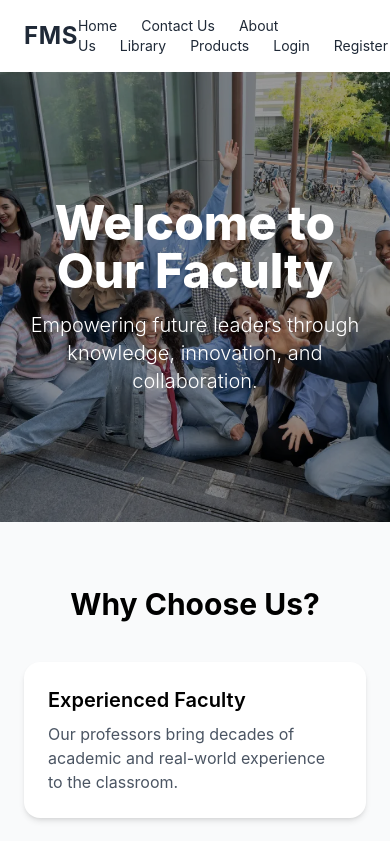
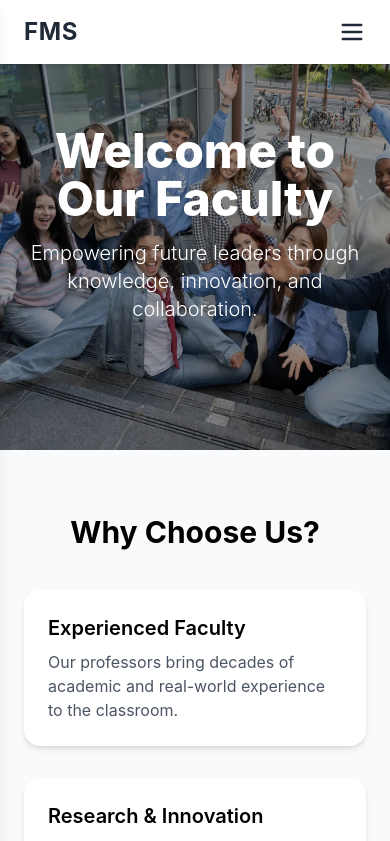
Before and after one commit to violapllana/FMS, a React (Create React App) app in the folder frontend/: page / in a window 390 px wide. Shown: the top 841 px of the page. Built offline with nearby package versions, Linux system fonts and the light colour scheme.

Commit message:
Add responsive mobile menu to header

```diff
--- a/frontend/src/components/Header.jsx
+++ b/frontend/src/components/Header.jsx
@@ -1,12 +1,44 @@
-import React from 'react';
+// import React from 'react';
+// import { Link } from 'react-router-dom';
+
+// function Header() {
+//   return (
+//     <header className="bg-white-100 text-gray-800 shadow-md">
+//       <div className="container mx-auto px-6 py-4 flex items-center justify-between">
+//         <h1 className="text-2xl font-bold tracking-wide">FMS</h1>
+//         <nav className="space-x-6 text-sm md:text-base">
+//           <Link to="/" className="hover:text-blue-500">Home</Link>
+//           <Link to="/contactform" className="hover:text-blue-500">Contact Us</Link>
+//           <Link to="/aboutus" className="hover:text-blue-500">About Us</Link>
+//           <Link to="/Library" className="hover:text-blue-500">Library</Link>
+//           <Link to="/bookslist" className="hover:text-blue-500">Products</Link>
+//           <Link to="/login" className="hover:text-blue-500">Login</Link>
+//           <Link to="/register" className="hover:text-blue-500">Register</Link>
+//         </nav>
+//       </div>
+//     </header>
+//   );
+// }
+
+// export default Header;
+import React, { useState } from 'react';
 import { Link } from 'react-router-dom';
+import { Menu, X } from 'lucide-react';
 
 function Header() {
+  const [isMobileMenuOpen, setIsMobileMenuOpen] = useState(false);
+
+  const toggleMobileMenu = () => {
+    setIsMobileMenuOpen(!isMobileMenuOpen);
+  };
+
   return (
-    <header className="bg-white-100 text-gray-800 shadow-md">
+    <header className="bg-white text-gray-800 shadow-md fixed w-full top-0 left-0 z-50">
       <div className="container mx-auto px-6 py-4 flex items-center justify-between">
         <h1 className="text-2xl font-bold tracking-wide">FMS</h1>
-        <nav className="space-x-6 text-sm md:text-base">
+
+        {/* Desktop menu */}
+        <nav className="hidden md:flex space-x-6 text-sm md:text-base">
           <Link to="/" className="hover:text-blue-500">Home</Link>
           <Link to="/contactform" className="hover:text-blue-500">Contact Us</Link>
           <Link to="/aboutus" className="hover:text-blue-500">About Us</Link>
@@ -15,7 +47,56 @@ function Header() {
           <Link to="/login" className="hover:text-blue-500">Login</Link>
           <Link to="/register" className="hover:text-blue-500">Register</Link>
         </nav>
+
+        {/* Mobile menu icon */}
+        <button
+          className="md:hidden focus:outline-none"
+          onClick={toggleMobileMenu}
+          aria-label="Toggle menu"
+        >
+          {isMobileMenuOpen ? <X size={28} /> : <Menu size={28} />}
+        </button>
       </div>
+
+      {/* Mobile sidebar menu */}
+      <div
+        className={`fixed top-0 left-0 h-full w-64 bg-white shadow-lg transform transition-transform duration-300 ease-in-out z-50
+          ${isMobileMenuOpen ? 'translate-x-0' : '-translate-x-full'}`}
+      >
+        {/* Header në menunë anash */}
+        <div className="px-6 py-4 border-b flex items-center justify-between">
+          <span className="font-semibold text-lg">Kyçu apo regjistrohu</span>
+          <button
+            onClick={toggleMobileMenu}
+            aria-label="Close menu"
+            className="focus:outline-none"
+          >
+            <X size={24} />
+          </button>
+        </div>
+
+        {/* Lista e linkeve */}
+        <nav className="flex flex-col px-6 py-4 space-y-4 text-black text-base">
+          <Link to="/" onClick={toggleMobileMenu} className="flex items-center space-x-3 hover:text-blue-600 cursor-pointer">
+            {/* Ikona mund ta shtosh këtu */}
+            <span>Home</span>
+          </Link>
+          <Link to="/contactform" onClick={toggleMobileMenu} className="hover:text-blue-600 cursor-pointer">Contact Us</Link>
+          <Link to="/aboutus" onClick={toggleMobileMenu} className="hover:text-blue-600 cursor-pointer">About Us</Link>
+          <Link to="/Library" onClick={toggleMobileMenu} className="hover:text-blue-600 cursor-pointer">Library</Link>
+          <Link to="/bookslist" onClick={toggleMobileMenu} className="hover:text-blue-600 cursor-pointer">Products</Link>
+          <Link to="/login" onClick={toggleMobileMenu} className="hover:text-blue-600 cursor-pointer">Login</Link>
+          <Link to="/register" onClick={toggleMobileMenu} className="hover:text-blue-600 cursor-pointer">Register</Link>
+        </nav>
+      </div>
+
+      {/* Overlay për të mbyllur menunë kur klikohen jashtë */}
+      {isMobileMenuOpen && (
+        <div
+          className="fixed inset-0 bg-black opacity-30 z-40"
+          onClick={toggleMobileMenu}
+        />
+      )}
     </header>
   );
 }
```
